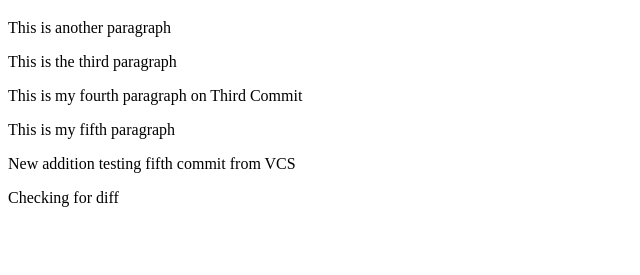
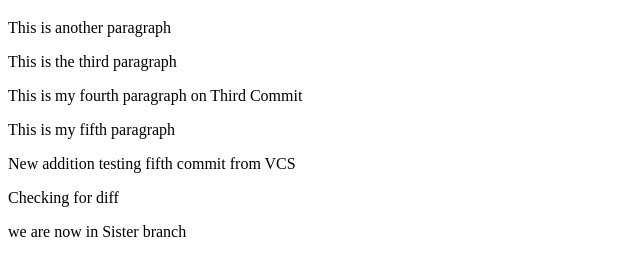
Before and after one commit to rhundal/git-test, a plain HTML site: page index.html in a window 1280 px wide. Shown: the part 61-336 px from the top of the page, without its empty margins (0-640 px from the left). Drawn offline with Linux system fonts and the light colour scheme.

Commit message:
Sister branch committed

```diff
--- a/index.html
+++ b/index.html
@@ -11,5 +11,6 @@
         <p> This is my fifth paragraph </p>
         <p> New addition testing fifth commit from VCS</p>
         <p> Checking for diff </p>
+        <p> we are now in Sister branch </p>
     </body>
 </html>
```
